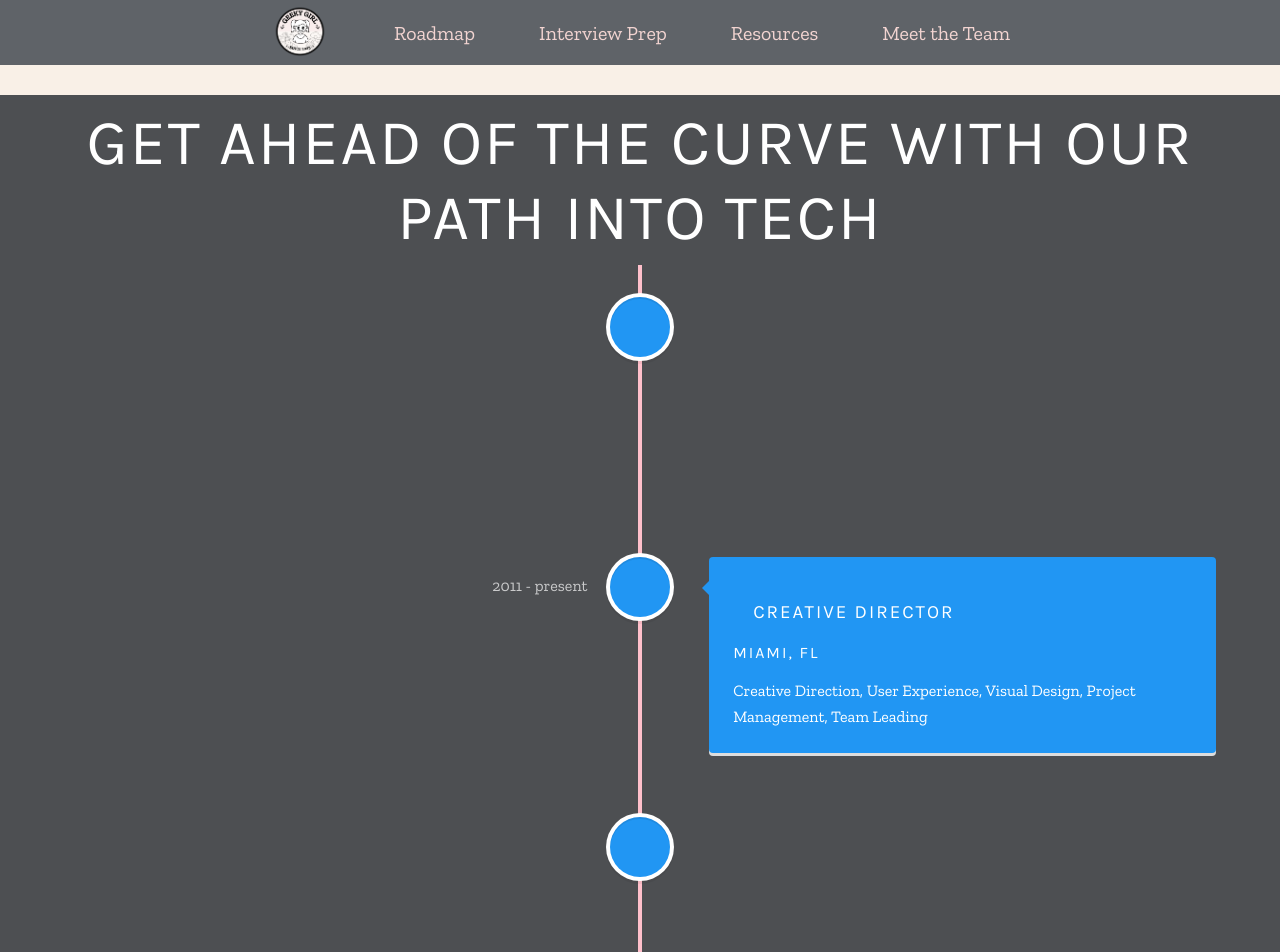
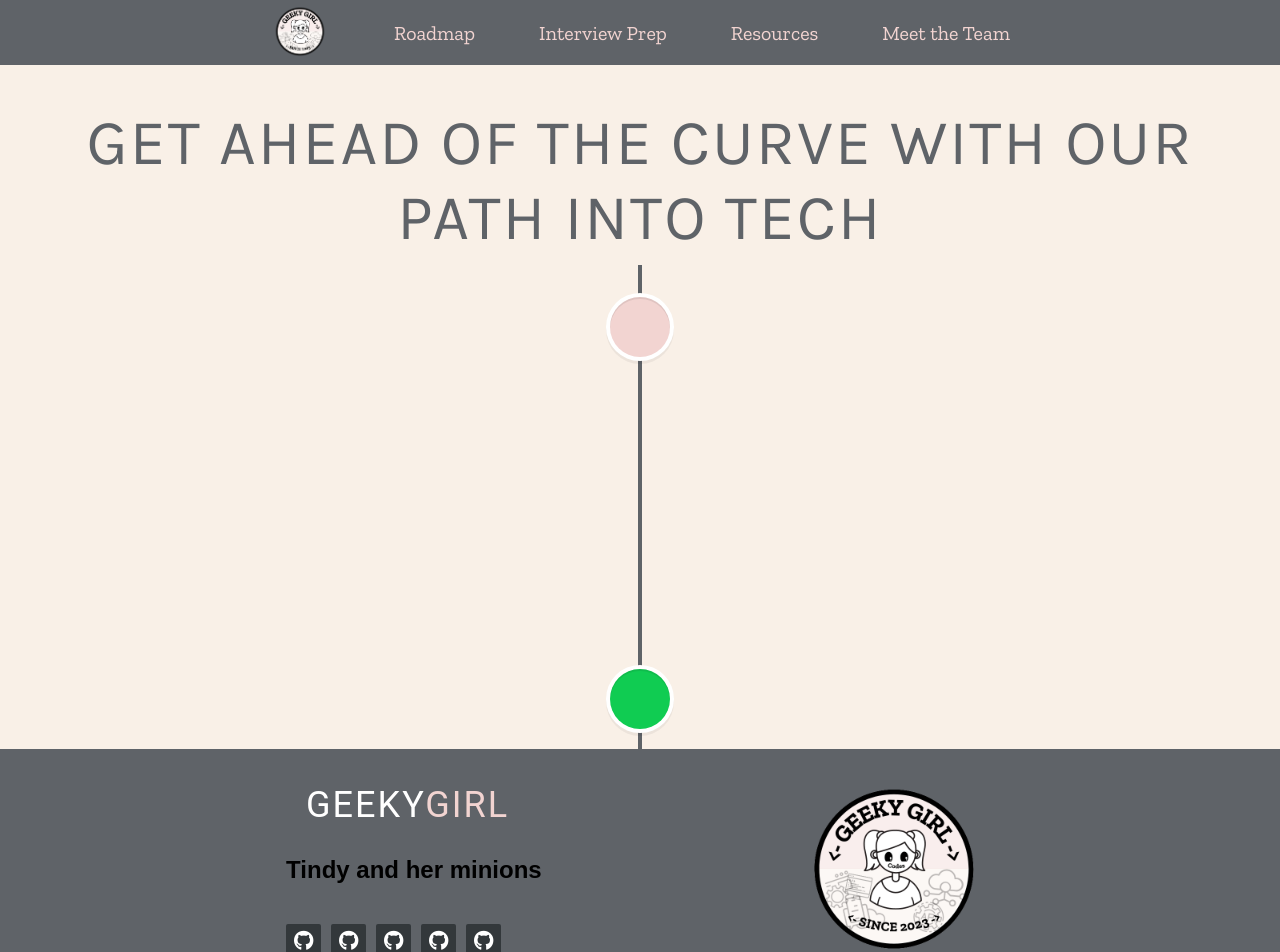
Before and after one commit to Tom-Ainsworth/Geeky-Girl, a React (Vite) app: page /roadmap in a window 1280 px wide. Shown: the top 952 px of the page. Built offline with nearby package versions, Linux system fonts and the light colour scheme.

Commit message:
Add base roadmap structure

```diff
--- a/src/index.css
+++ b/src/index.css
@@ -9,6 +9,7 @@ body {
 	font-family: "Zilla Slab", serif;
 	font-weight: 300;
 	background-color: #f9f0e7;
+	color: #5f6368;
 }
 
 h1,
--- a/src/routes/roadmap/Roadmap.jsx
+++ b/src/routes/roadmap/Roadmap.jsx
@@ -6,14 +6,40 @@ import "react-vertical-timeline-component/style.min.css";
 import styles from "./Roadmap.module.css";
 
 const Roadmap = () => {
+	const roadmapData = [
+		{
+			id: 1,
+			title: "Learning HTML",
+			subtitle: "Step 1",
+			contentIntro:
+				"Foundations are important in any industry, and tech is no different. By learning the core concepts of web development, you will be able to apply the basics to all aspects of web development.",
+			contentAction:
+				"Checkout this free course from Codecademy. It will teach you how to write modern, clean HTML",
+			linkUrl: "https://www.codecademy.com/learn/learn-html",
+			linkText: "Learn HTML",
+		},
+	];
+
 	return (
 		<div className={styles.roadmap}>
 			<h1>
 				Get ahead of the curve with our <span>Path into Tech</span>
 			</h1>
-			<VerticalTimeline lineColor="pink">
+			<VerticalTimeline lineColor="#5f6368">
+				{roadmapData.map(
+					({
+						id,
+						title,
+						subtitle,
+						contentIntro,
+						contentAction,
+						linkUrl,
+						linkText,
+					}) => {
+						return (
 							<VerticalTimelineElement
-					className="vertical-timeline-element--work"
+								key={id}
+								className={styles.Card}
 								contentStyle={{
 									background: "rgb(33, 150, 243)",
 									color: "#fff",
@@ -21,72 +47,39 @@ const Roadmap = () => {
 								contentArrowStyle={{
 									borderRight: "7px solid  rgb(33, 150, 243)",
 								}}
-					date="2011 - present"
+								date={subtitle}
 								iconStyle={{
-						background: "rgb(33, 150, 243)",
-						color: "#fff",
+									background: "#f2d4d1",
+									color: "#fffdfdc1",
 								}}>
-					<h3 className="vertical-timeline-element-title">
-						Creative Director
-					</h3>
-					<h4 className="vertical-timeline-element-subtitle">
-						Miami, FL
+								<h4 className={styles.cardSubtitle}>
+									{subtitle}
 								</h4>
-					<p>
-						Creative Direction, User Experience, Visual Design,
-						Project Management, Team Leading
+								<h3 className={styles.cardTitle}>{title}</h3>
+								<p className={styles.cardContentIntro}>
+									{contentIntro}
 								</p>
+								<p className={styles.cardContentAction}>
+									{contentAction}
+								</p>
+								<a
+									className={styles.cardLink}
+									href={linkUrl}
+									target="_blank"
+									referrerPolicy="no-referrer">
+									{linkText}
+								</a>
 							</VerticalTimelineElement>
+						);
+					}
+				)}
+
 				<VerticalTimelineElement
-					className="vertical-timeline-element--work"
-					contentStyle={{
-						background: "rgb(33, 150, 243)",
+					iconStyle={{
+						background: "rgb(16, 204, 82)",
 						color: "#fff",
 					}}
-					contentArrowStyle={{
-						borderRight: "7px solid  rgb(33, 150, 243)",
-					}}
-					date="2011 - present"
-					iconStyle={{
-						background: "rgb(33, 150, 243)",
-						color: "#fff",
-					}}>
-					<h3 className="vertical-timeline-element-title">
-						Creative Director
-					</h3>
-					<h4 className="vertical-timeline-element-subtitle">
-						Miami, FL
-					</h4>
-					<p>
-						Creative Direction, User Experience, Visual Design,
-						Project Management, Team Leading
-					</p>
-				</VerticalTimelineElement>
-				<VerticalTimelineElement
-					className="vertical-timeline-element--work"
-					contentStyle={{
-						background: "rgb(33, 150, 243)",
-						color: "#fff",
-					}}
-					contentArrowStyle={{
-						borderRight: "7px solid  rgb(33, 150, 243)",
-					}}
-					date="2011 - present"
-					iconStyle={{
-						background: "rgb(33, 150, 243)",
-						color: "#fff",
-					}}>
-					<h3 className="vertical-timeline-element-title">
-						Creative Director
-					</h3>
-					<h4 className="vertical-timeline-element-subtitle">
-						Miami, FL
-					</h4>
-					<p>
-						Creative Direction, User Experience, Visual Design,
-						Project Management, Team Leading
-					</p>
-				</VerticalTimelineElement>
+				/>
 			</VerticalTimeline>
 		</div>
 	);
--- a/src/routes/roadmap/Roadmap.module.css
+++ b/src/routes/roadmap/Roadmap.module.css
@@ -1,7 +1,5 @@
 /* Roadmap styles go in here */
 /* To add a class to an element, use the syntax className={styles.yourChosenClassName} */
 
-.roadmap {
-	background-color: #4d4f52;
-	color: #fff;
-}
+/* .roadmap {
+} */
```
Also changed, not shown: 1 other file (tests, documents, lock files or other folders). Lines whose indentation alone changed are shown as unchanged.
